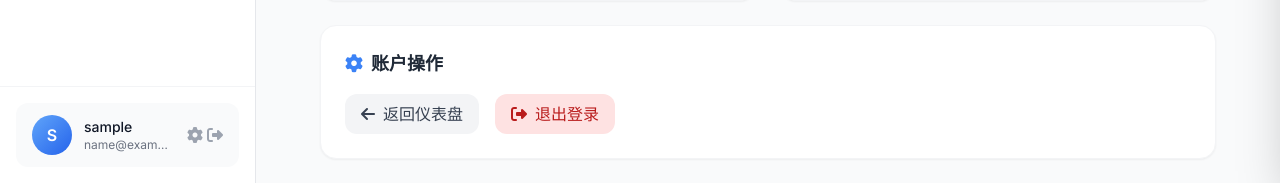
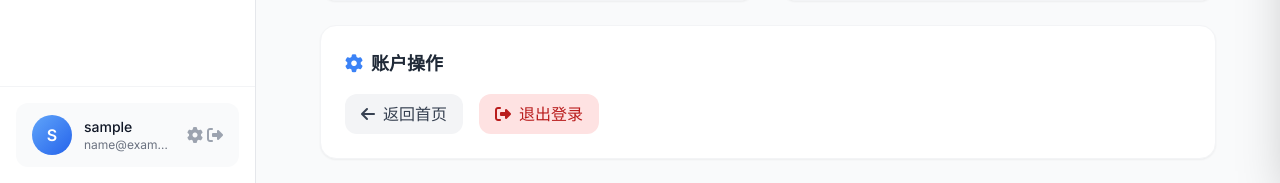
Before and after one commit to tojoevan/workspace, a Django app: page /user/profile/ in a window 1280 px wide. Shown: the part 945-1128 px from the top of the page. Run offline with Django 5.2, Linux system fonts and the light colour scheme; the visitor is signed in with stand-in values (Sample User, id 1); data comes from the database, SQL or seed files in the repository; data that the repository does not hold is empty; some libraries are stand-ins or nearby versions.

```diff
--- a/templates/core/user_profile.html
+++ b/templates/core/user_profile.html
@@ -156,8 +156,8 @@
             <i class="fas fa-cog text-primary-500 mr-2"></i>账户操作
         </h3>
         <div class="flex flex-wrap gap-4">
-            <a href="{% url 'dashboard' %}" class="inline-flex items-center px-4 py-2 bg-gray-100 text-gray-700 rounded-xl hover:bg-gray-200 transition-colors">
-                <i class="fas fa-arrow-left mr-2"></i>返回仪表盘
+            <a href="{% url 'home' %}" class="inline-flex items-center px-4 py-2 bg-gray-100 text-gray-700 rounded-xl hover:bg-gray-200 transition-colors">
+                <i class="fas fa-arrow-left mr-2"></i>返回首页
             </a>
             <a href="{% url 'logout' %}" class="inline-flex items-center px-4 py-2 bg-red-100 text-red-700 rounded-xl hover:bg-red-200 transition-colors">
                 <i class="fas fa-sign-out-alt mr-2"></i>退出登录
```
